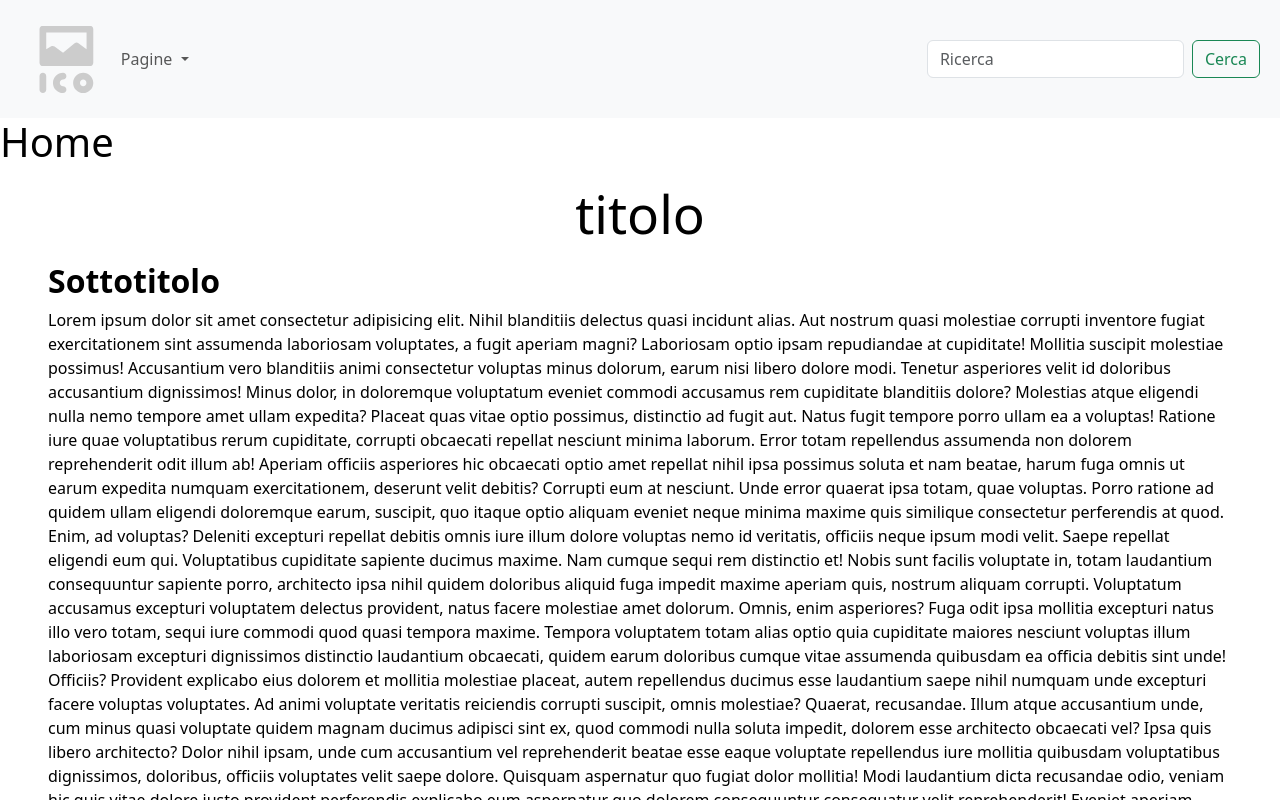
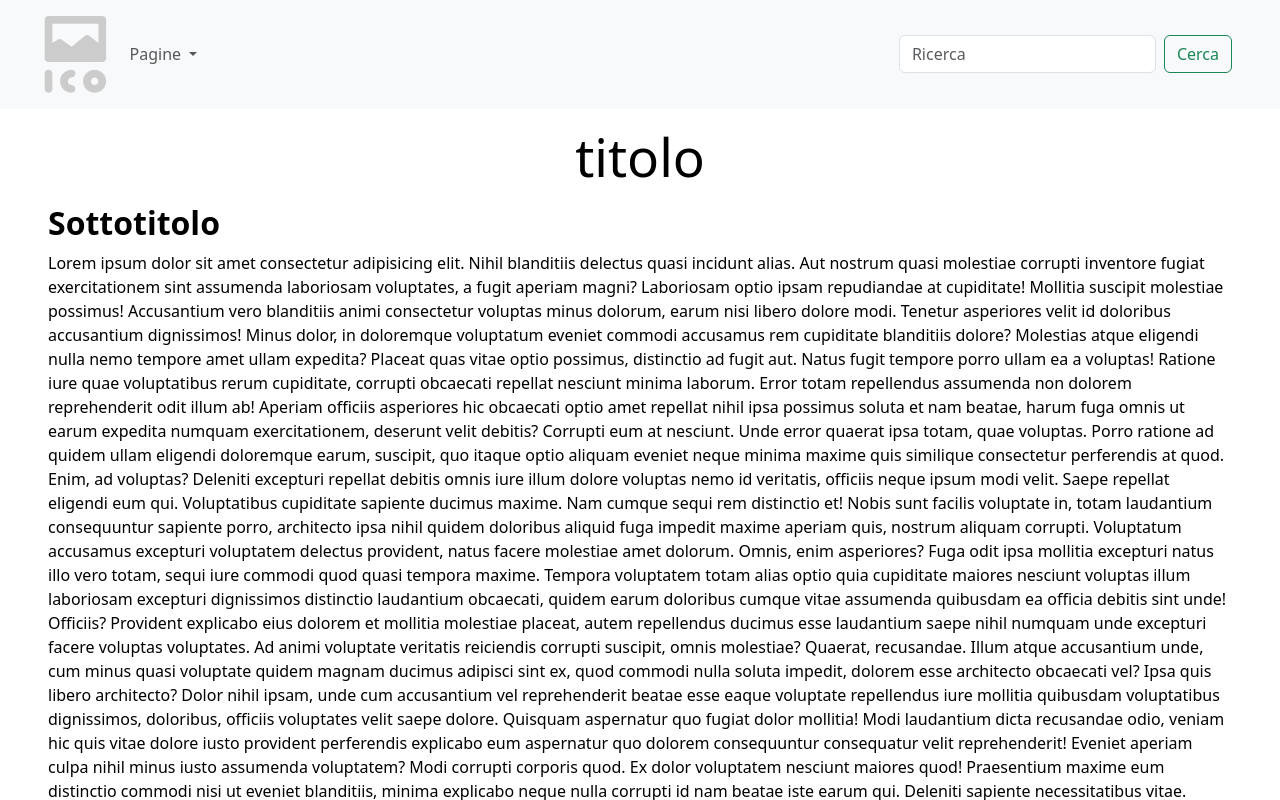
Before and after one commit to Luca-Rubino/vite-boolfolio, a Vue app: page / in a window 1280 px wide. Shown: the top 800 px of the page. Built offline with nearby package versions, Linux system fonts and the light colour scheme.

Commit message:
vue file reorganization

```diff
--- a/src/components/Nav.vue
+++ b/src/components/Nav.vue
@@ -17,7 +17,7 @@ import Logo from './icons/Favicon.vue';
             </a>
 
             <ul class="dropdown-menu">
-              <li><a class="dropdown-item" href="/Chi_Sono">chi sono</a></li>
+              <li><a class="dropdown-item" href="/ChiSono">chi sono</a></li>
               <li><a class="dropdown-item" href="/Portfolio">portfolio</a></li>
               <li>
                 <hr class="dropdown-divider">
@@ -42,9 +42,9 @@ import Logo from './icons/Favicon.vue';
 
 <style lang="scss" scoped>
 nav {
-  padding: .8rem .5rem;
+  section {
+    padding: 0 3rem 0 1.8rem;
 
-  section {
     article {
       ul {
         align-items: center;
@@ -52,10 +52,9 @@ nav {
         li {
           a {
             text-transform: capitalize;
-
             svg {
               width: 6vw;
-              padding: .3rem;
+              padding: 0;
               filter: invert(.8);
             }
           }
--- a/src/views/App.vue
+++ b/src/views/App.vue
@@ -1,9 +1,13 @@
 <script setup>
+import Nav from '../components/Nav.vue';
 import { RouterView } from 'vue-router';
+import Footer from '../components/Footer.vue';
 </script>
 
 <template>
+  <Nav></Nav>
   <router-view></router-view>
+  <Footer></Footer>
 </template>
 
 <style lang="scss" scoped>
--- a/src/views/page/ChiSono.vue
+++ b/src/views/page/ChiSono.vue
@@ -1,14 +1,10 @@
 <script setup>
-import { RouterView } from 'vue-router';
-import Nav from '../../components/Nav.vue'
-import Footer from '../../components/Footer.vue'
+import TextBase from '../../components/TextBase.vue';
 </script>
 
 <template>
-  <Nav></Nav>
   <h1>
     Chi Sono
   </h1>
-  <Footer></Footer>
-  <router-view></router-view>
+  <TextBase/>
 </template>
--- a/src/views/page/Home.vue
+++ b/src/views/page/Home.vue
@@ -1,16 +1,7 @@
 <script setup>
-import { RouterView } from 'vue-router';
-import Nav from '../../components/Nav.vue'
 import TextBase from '../../components/TextBase.vue'
-import Footer from '../../components/Footer.vue'
 </script>
 
 <template>
-  <Nav></Nav>
-  <h1>
-    Home
-  </h1>
   <TextBase/>
-  <Footer></Footer>
-  <router-view></router-view>
 </template>
--- a/src/views/page/Portfolio.vue
+++ b/src/views/page/Portfolio.vue
@@ -1,14 +1,5 @@
-<script setup>
-import { RouterView } from 'vue-router';
-import Nav from '../../components/Nav.vue'
-import Footer from '../../components/Footer.vue'
-</script>
-
 <template>
-  <router-view></router-view>
-  <Nav></Nav>
   <h1>
     Portfolio
   </h1>
-  <Footer></Footer>
 </template>
```
